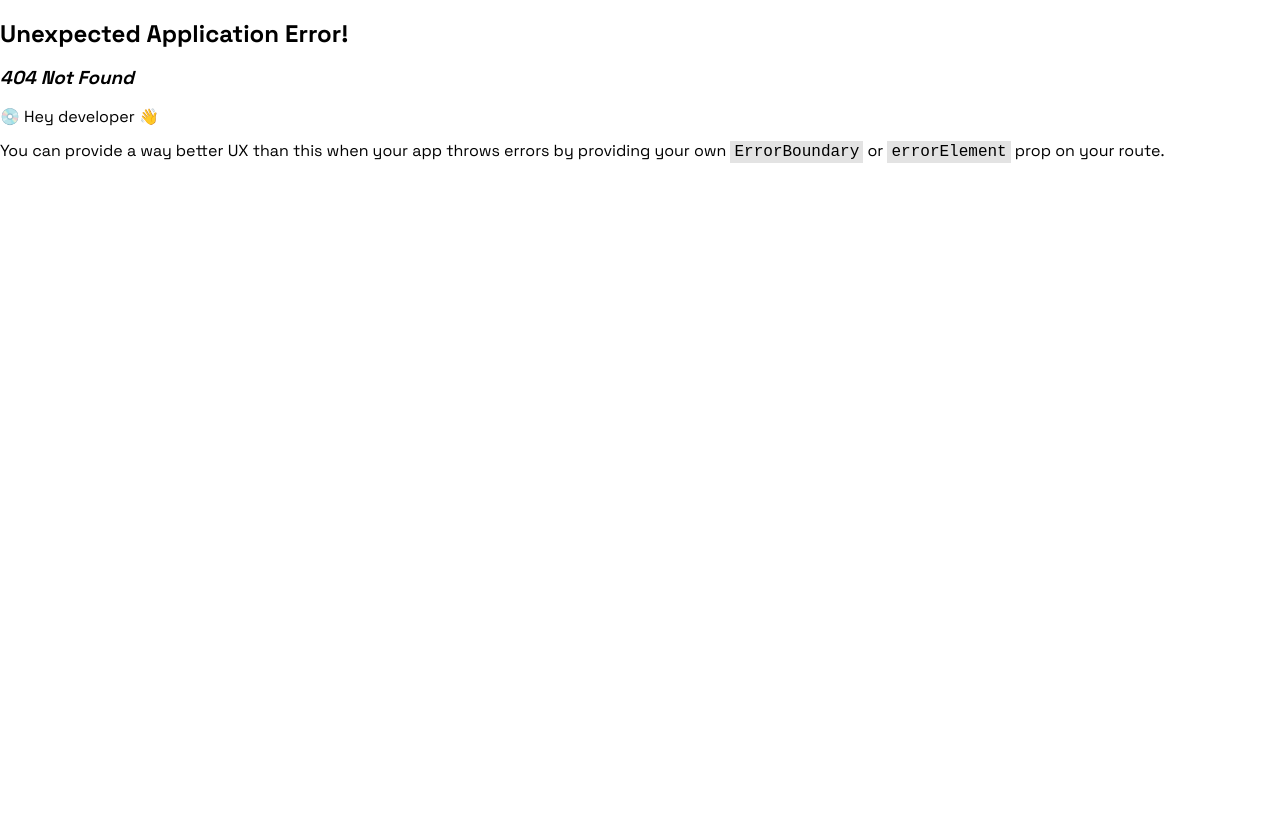
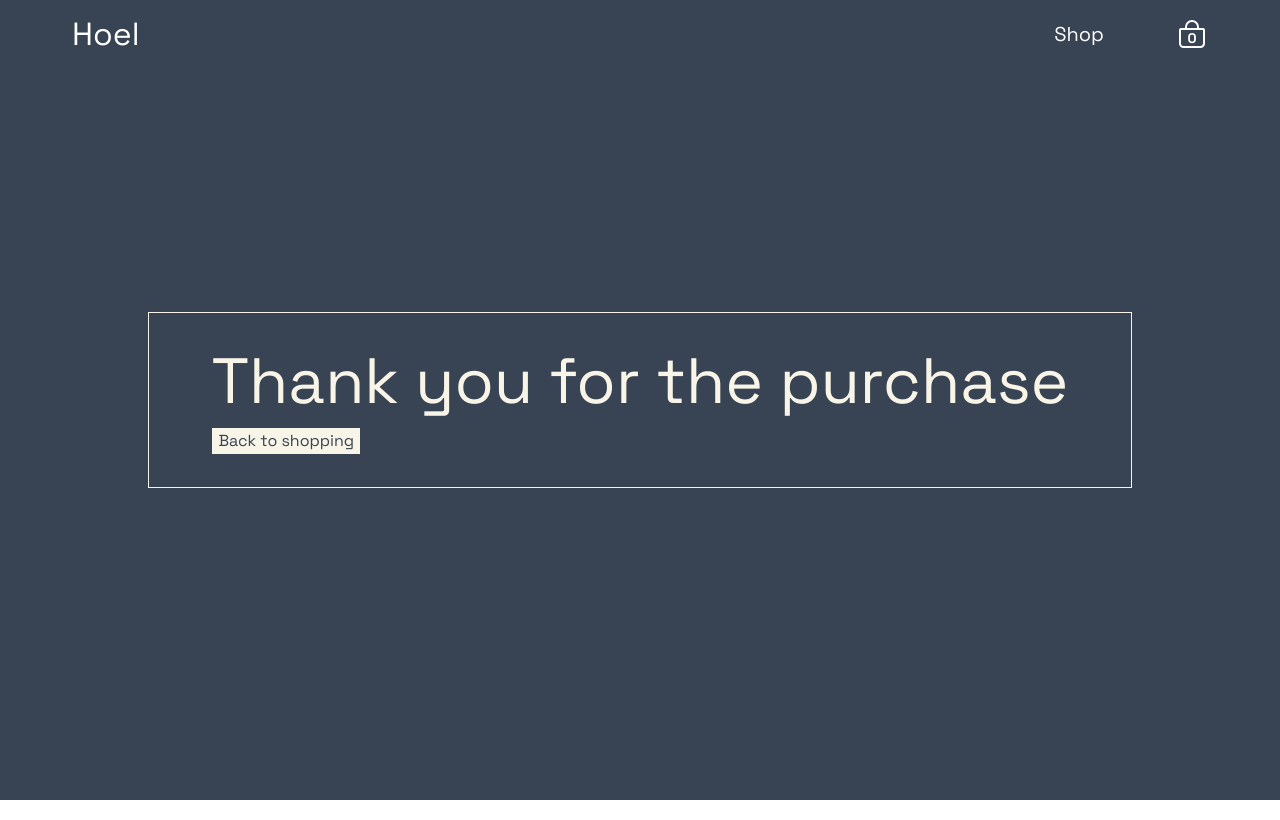
Before and after one commit to JonathanDump/Shopping-cart, a React (Vite) app: page /checkout in a window 1280 px wide. Before the commit this address had no page. Built offline with nearby package versions, Linux system fonts and the light colour scheme.

Commit message:
Make checkout window

```diff
--- a/src/Components/Button/Button.jsx
+++ b/src/Components/Button/Button.jsx
@@ -7,6 +7,7 @@ export function Button({
   to,
   optionalClassName,
   products,
+  handleClick,
 }) {
   const count = products?.reduce((sum, item) => (sum += item.inCart), 0);
   const clName = optionalClassName
@@ -14,7 +15,12 @@ export function Button({
     : cl[className];
 
   return (
-    <Link className={clName} to={`/${to}`} data-count={count}>
+    <Link
+      className={clName}
+      to={`/${to}`}
+      data-count={count}
+      onClick={handleClick}
+    >
       {children}
     </Link>
   );
--- a/src/Components/Button/Button.module.scss
+++ b/src/Components/Button/Button.module.scss
@@ -39,6 +39,23 @@
   }
 }
 
+.checkout {
+  appearance: none;
+  box-sizing: border-box;
+  border: 1px solid $color-opal;
+  color: $color-opal;
+  padding: 4px 6px;
+  background-color: $color-linen;
+  transition: $transition;
+  cursor: pointer;
+  text-align: center;
+
+  &:hover {
+    background-color: $color-opal;
+    color: $color-linen;
+  }
+}
+
 .hover-underline-animation {
   display: inline-block;
   position: relative;
--- /dev/null
+++ b/src/Components/Checkout/Checkout.jsx
@@ -0,0 +1,21 @@
+import check from "./Checkout.module.scss";
+
+import React from "react";
+import { Button } from "../Button/Button";
+import Transition from "../../animations/Transition";
+
+export default function Checkout() {
+  return (
+    <>
+      <div className={check.checkout}>
+        <div className={check.window}>
+          <div className={check.text}>Thank you for the purchase</div>
+          <Button to="shop" className="checkout">
+            Back to shopping
+          </Button>
+        </div>
+      </div>
+      <Transition />
+    </>
+  );
+}
--- /dev/null
+++ b/src/Components/Checkout/Checkout.module.scss
@@ -0,0 +1,42 @@
+@import "/src/scss/_variables.scss";
+
+.checkout {
+  position: absolute;
+  top: 0;
+  left: 0;
+  width: 100%;
+  height: 100vh;
+  background-color: $color-opal;
+  display: flex;
+  justify-content: center;
+  align-items: center;
+  padding: 8px;
+  box-sizing: border-box;
+
+  .window {
+    border: 1px solid $color-linen;
+    padding: 32px 62px;
+    display: flex;
+    flex-direction: column;
+    gap: 8px;
+    align-items: flex-start;
+    box-sizing: border-box;
+
+    .text {
+      font-size: clamp(24px, 4rem, 100px);
+      color: $color-linen;
+    }
+  }
+}
+
+@media (max-width: 430px) {
+  .checkout {
+    .window {
+      padding: 16px 32px !important;
+
+      .text {
+        font-size: 32px;
+      }
+    }
+  }
+}
--- a/src/Pages/Cart/Cart.jsx
+++ b/src/Pages/Cart/Cart.jsx
@@ -1,11 +1,12 @@
-import { useOutletContext } from "react-router-dom";
+import { Outlet, useOutletContext } from "react-router-dom";
 import cart from "./Cart.module.scss";
 import React from "react";
 import ItemInfo from "../../Components/itemInfo/ItemInfo";
 import Transition from "../../animations/Transition";
+import { Button } from "../../Components/Button/Button";
 
 export function Cart() {
-  const { products, loading } = useOutletContext();
+  const { products, loading, dispatch } = useOutletContext();
   const subtotal = +products?.reduce(
     (sum, item) => (sum += item.price * item.inCart),
     0
@@ -55,10 +56,19 @@ export function Cart() {
             <div className={`${cart.text} ${cart.total}`}>
               Total <div>{total}$</div>
             </div>
-            <button type="button">Checkout</button>
+            <Button
+              handleClick={() => {
+                dispatch({ type: "checkout" });
+              }}
+              className="checkout"
+              to="checkout"
+            >
+              Checkout
+            </Button>
           </div>
         </div>
       </div>
+
       <Transition />
     </>
   );
--- a/src/functions/reducer.js
+++ b/src/functions/reducer.js
@@ -44,5 +44,8 @@ export function reducer(products, action) {
         return item;
       });
     }
+    case "checkout": {
+      return products.map((item) => ({ ...item, inCart: 0 }));
+    }
   }
 }
```
Also changed, not shown: src/Router.jsx (+6 -1 lines), 1 other file (tests, documents, lock files or other folders).
